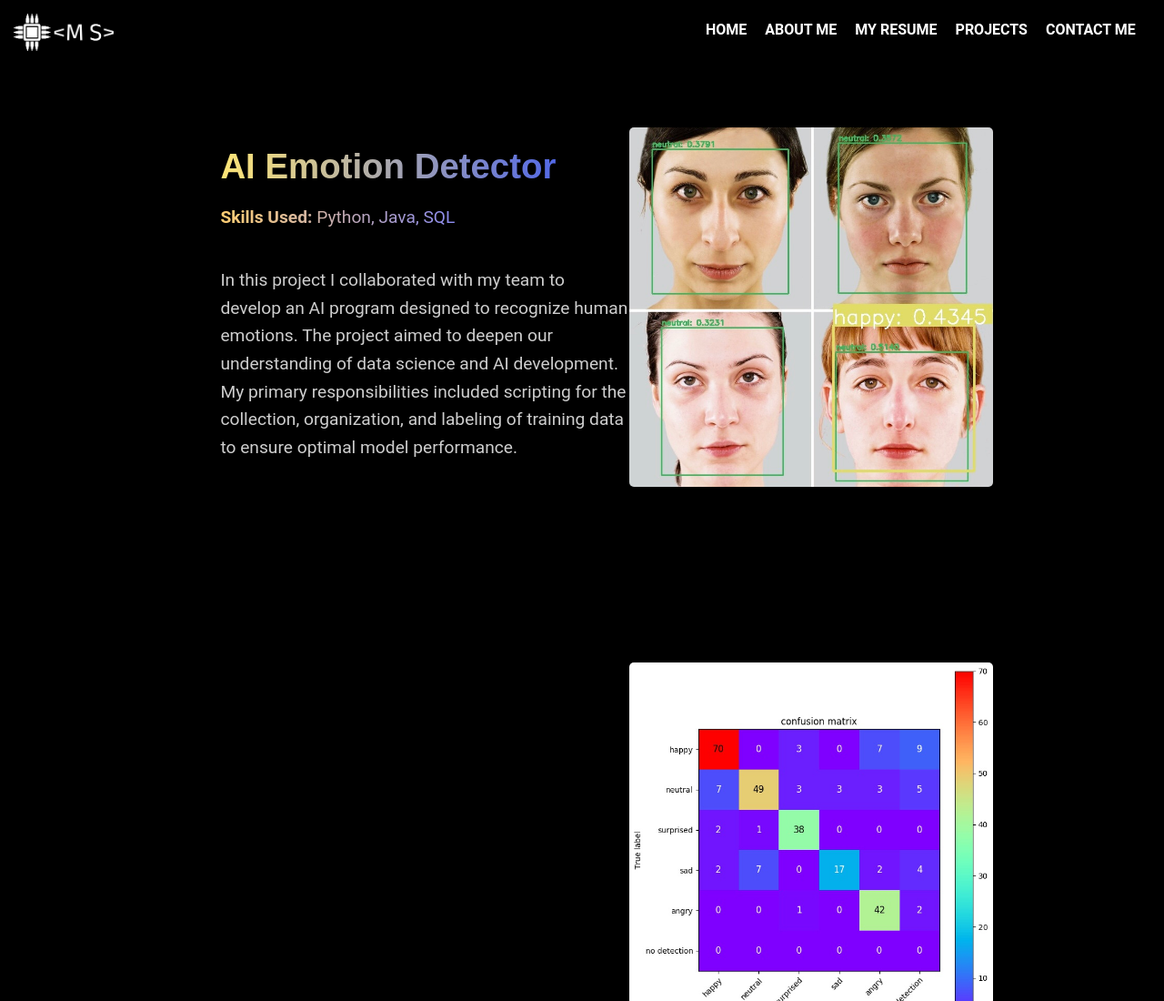
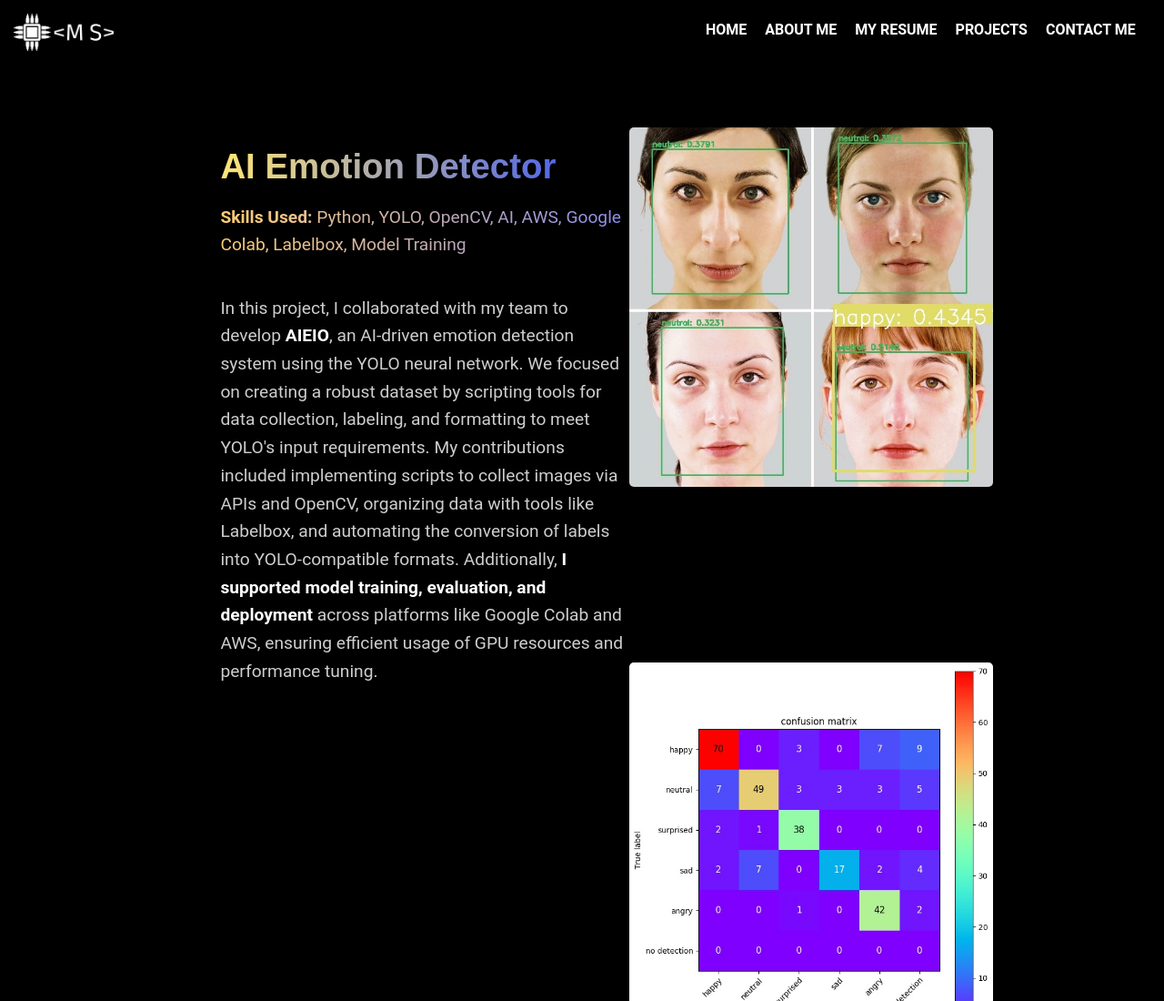
Before and after one commit to muti1967/Rpi-Web-Server, a plain HTML site: page pages/ai_project.html in a window 1280 px wide. Shown: the top 1100 px of the page at 91% size. Drawn offline with Linux system fonts and the light colour scheme.

Commit message:
More Defined Project summaries

```diff
--- a/pages/ai_project.html
+++ b/pages/ai_project.html
@@ -25,12 +25,14 @@
     <div class="content-container2">
         <section id="about-me" class="aboutmesection">
             <h2>AI Emotion Detector</h2>
-            <p class="skills-inline"><strong>Skills Used:</strong> Python, Java, SQL</p>
+            <p class="skills-inline"><strong>Skills Used:</strong> Python, YOLO, OpenCV, AI, AWS, Google Colab, Labelbox, Model Training </p>
             <p>
-                In this project I collaborated with my team to develop an AI program designed to recognize human emotions.
-                The project aimed to deepen our understanding of data science and AI development.
-                My primary responsibilities included scripting for the collection, organization,
-                and labeling of training data to ensure optimal model performance.
+                In this project, I collaborated with my team to develop <strong> AIEIO</strong>, an AI-driven emotion detection system using the YOLO neural network.
+                We focused on creating a robust dataset by scripting tools for data collection, labeling, and formatting to meet YOLO's input requirements.
+                 My contributions included implementing scripts to collect images via APIs and OpenCV, organizing data with tools like Labelbox, and automating
+                  the conversion of labels into YOLO-compatible formats. Additionally, <strong>I supported model training, evaluation, and deployment </strong> across platforms
+                   like Google Colab and AWS, ensuring efficient usage of GPU resources and performance tuning.
+
             </p>
         </section>
 
```
Also changed, not shown: index.html (+1 -1 lines), pages/aigestureproj.html (+9 -3 lines).
